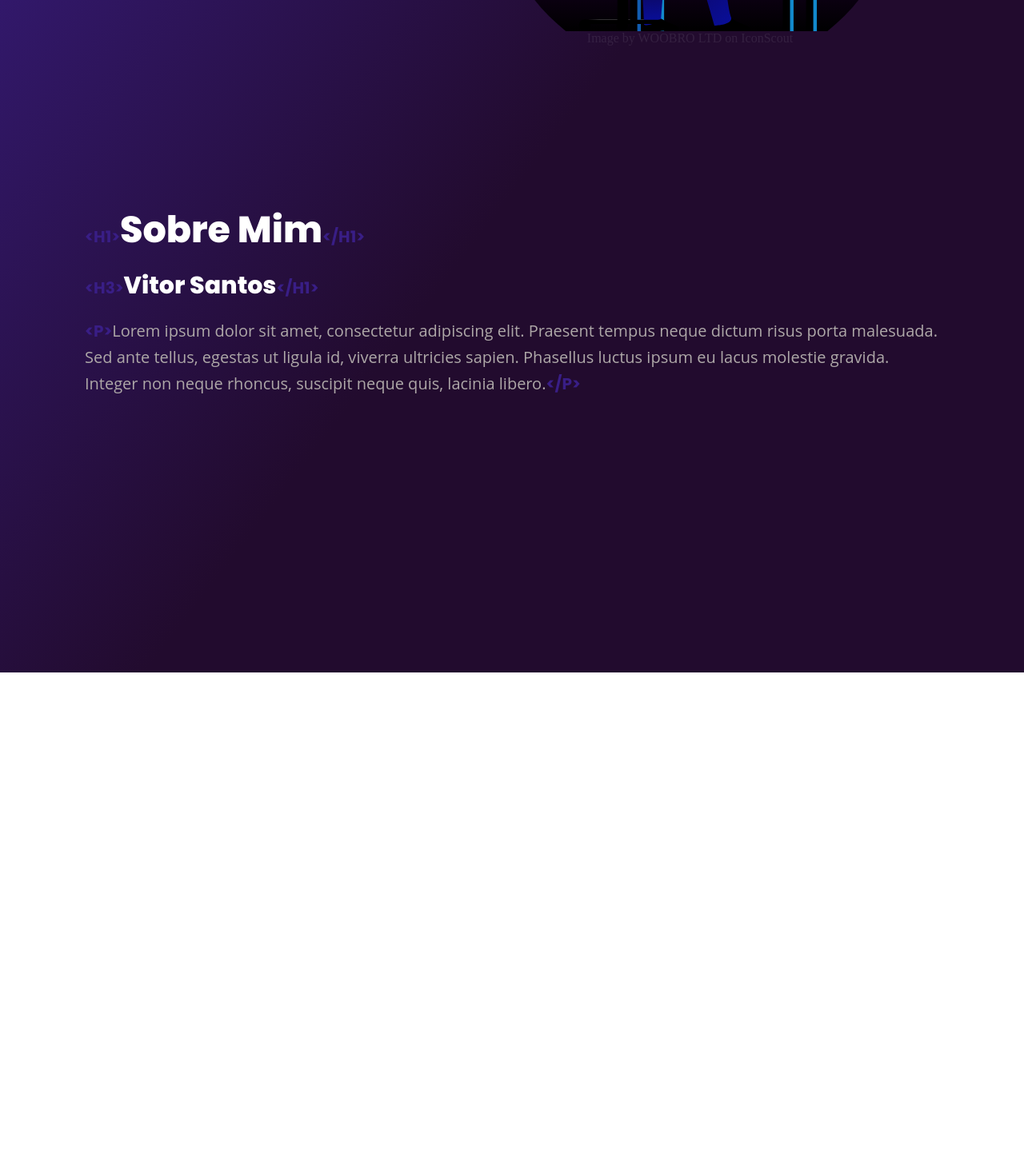
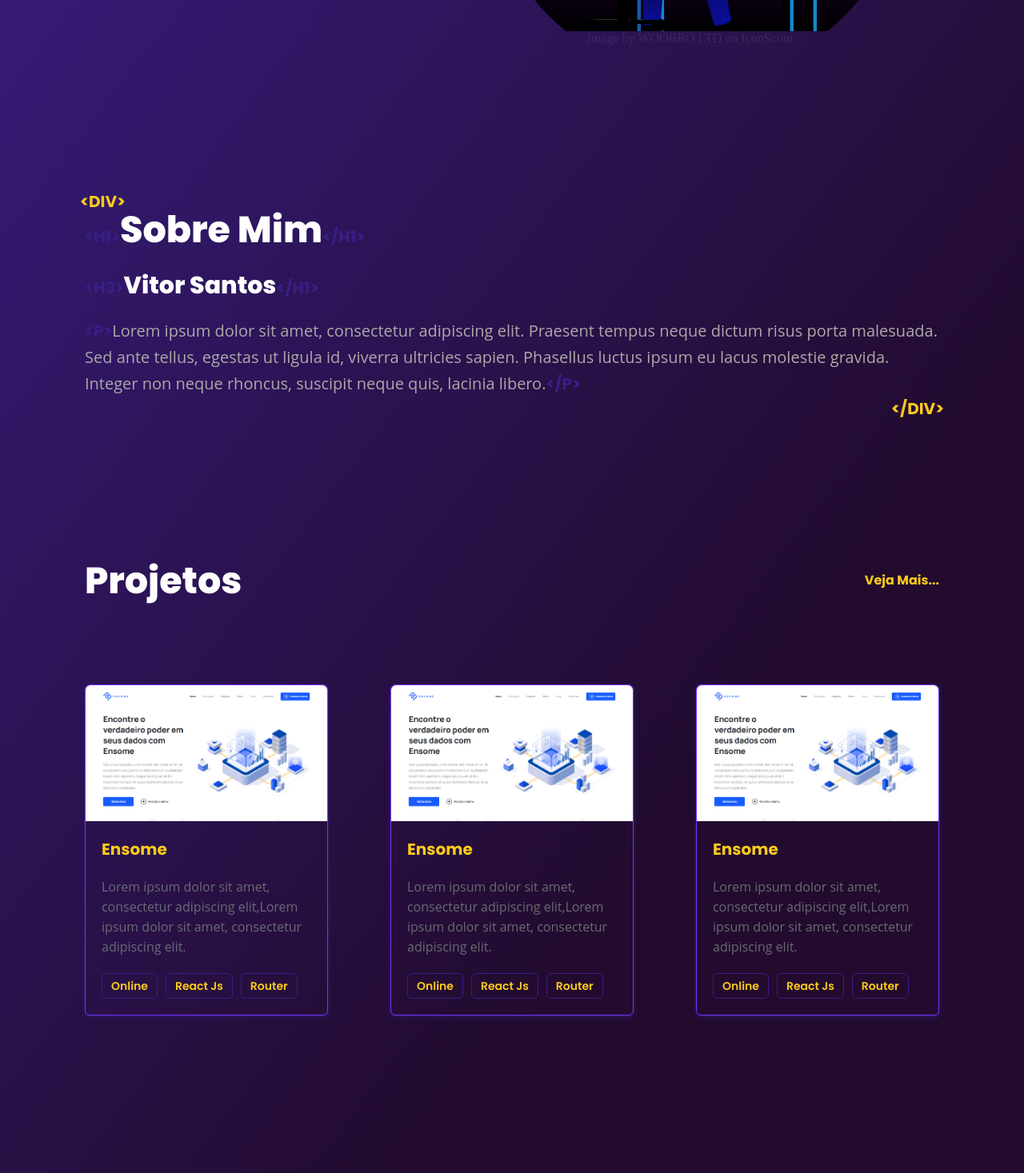
Before and after one commit to vitorFRE/Portifolio, a React (Vite) app: page / in a window 1280 px wide. Shown: the part 559-2026 px from the top of the page at 80% size. Before the commit the page ends 1400 px from the top, so only its background shows below. Built offline with nearby package versions, Linux system fonts and the light colour scheme.

Commit message:
Home projetos

```diff
--- a/src/App.css
+++ b/src/App.css
@@ -11,7 +11,7 @@
 }
 
 body {
-  height: 1400px;
+  height: 3400px;
   background: linear-gradient(127.48deg, #391E86 2.21%, #220B2E 53.35%) no-repeat;
   margin: 0px;
   color: var(--Black);
--- a/src/Components/Helper/Images.jsx
+++ b/src/Components/Helper/Images.jsx
@@ -2,12 +2,15 @@
 import Header_Logo from '../../assets/Header_logo.svg';
 // Introdução imagem
 import Intro_Img from '../../assets/Intro_Img.svg';
+// Home Projetos
+import ensome from '../../assets/ensome.png';
 // Icons
 import GitHub_Icon from '../../assets/GitHub-logo.svg';
 import Linkedin_Icon from '../../assets/Linkedin-logo.svg';
 
 //Exportando
 const imagens = {
+  ensome,
   Header_Logo,
   GitHub_Icon,
   Linkedin_Icon,
--- a/src/Components/Home/Home.jsx
+++ b/src/Components/Home/Home.jsx
@@ -1,4 +1,5 @@
 import React from 'react';
+import HomeProjetos from './HomeProjetos';
 import Introducao from './Introducao';
 import Sobre from './Sobre';
 
@@ -7,6 +8,7 @@ const Home = () => {
     <>
       <Introducao />
       <Sobre />
+      <HomeProjetos />
     </>
   );
 };
--- /dev/null
+++ b/src/Components/Home/HomeProjetos.jsx
@@ -0,0 +1,66 @@
+import React from 'react';
+import styles from './HomeProjetos.module.css';
+import i from '../Helper/Images';
+
+const HomeProjetos = () => {
+  return (
+    <section className={styles.home_projetos + ' container'}>
+      <div className={styles.home_projetos_titulo}>
+        <h2 className="T1-Exbold">Projetos</h2>
+        <p className="T6-Bold">Veja Mais...</p>
+      </div>
+
+      <div className={styles.home_projetos_cards}>
+        <ul className={styles.home_projetos_card}>
+          <li>
+            <img src={i.ensome} alt="Card Imagem" />
+          </li>
+          <li className={styles.card_titulo + ' T5-Bold'}>Ensome</li>
+          <li className={styles.card_descricao}>
+            Lorem ipsum dolor sit amet, consectetur adipiscing elit,Lorem ipsum
+            dolor sit amet, consectetur adipiscing elit.
+          </li>
+          <ul className={styles.cards_tag + ' T7-Semi'}>
+            <li>Online</li>
+            <li>React Js</li>
+            <li>Router</li>
+          </ul>
+        </ul>
+
+        <ul className={styles.home_projetos_card}>
+          <li>
+            <img src={i.ensome} alt="Card Imagem" />
+          </li>
+          <li className={styles.card_titulo + ' T5-Bold'}>Ensome</li>
+          <li className={styles.card_descricao}>
+            Lorem ipsum dolor sit amet, consectetur adipiscing elit,Lorem ipsum
+            dolor sit amet, consectetur adipiscing elit.
+          </li>
+          <ul className={styles.cards_tag + ' T7-Semi'}>
+            <li>Online</li>
+            <li>React Js</li>
+            <li>Router</li>
+          </ul>
+        </ul>
+
+        <ul className={styles.home_projetos_card}>
+          <li>
+            <img src={i.ensome} alt="Card Imagem" />
+          </li>
+          <li className={styles.card_titulo + ' T5-Bold'}>Ensome</li>
+          <li className={styles.card_descricao}>
+            Lorem ipsum dolor sit amet, consectetur adipiscing elit,Lorem ipsum
+            dolor sit amet, consectetur adipiscing elit.
+          </li>
+          <ul className={styles.cards_tag + ' T7-Semi'}>
+            <li>Online</li>
+            <li>React Js</li>
+            <li>Router</li>
+          </ul>
+        </ul>
+      </div>
+    </section>
+  );
+};
+
+export default HomeProjetos;
--- /dev/null
+++ b/src/Components/Home/HomeProjetos.module.css
@@ -0,0 +1,74 @@
+.home_projetos {
+  color: white;
+}
+.home_projetos_titulo {
+  display: flex;
+  justify-content: space-between;
+  align-items: center;
+  margin-top: 200px;
+  margin-bottom: 100px;
+}
+.home_projetos_titulo p {
+  color: var(--Dourado);
+  cursor: pointer;
+}
+
+.home_projetos_cards {
+  display: flex;
+  justify-content: space-between;
+  gap: 20px;
+  flex-wrap: wrap;
+}
+
+.home_projetos_card {
+  max-width: 304px;
+  border: 1px solid #7633FF;
+  box-shadow: 0px 2px 6px #2E1863, 0px 1px 2px #2E1863;
+  border-radius: 6px;
+}
+
+.home_projetos_card img {
+  border-radius:  6px 6px 0 0;
+}
+
+.card_titulo {
+  color: var(--Dourado);
+  padding: 20px 0 20px 20px;
+}
+
+.card_descricao {
+  font-family: 'Open Sans';
+  font-style: normal;
+  font-weight: 400;
+  font-size: 16px;
+  line-height: 25px;
+  color: var(--Cinza);
+  padding: 0 0 20px 20px;
+}
+.cards_tag {
+  padding: 0 0 20px 20px;
+  display: flex;
+  gap: 10px;
+}
+.cards_tag li {
+  color: var(--Dourado);
+  padding: 3px 11px;
+  border: 1px solid #391E86;
+  border-radius: 6px;
+  width: max-content;
+}
+
+
+@media (max-width: 700px) {
+  .home_projetos_titulo h2 {
+    font-weight: 800;
+    font-size: 38px;
+    line-height: 56px
+  }
+  .home_projetos_titulo p {
+    font-size: 13px;
+  }
+  .home_projetos_cards {
+    justify-content: center;
+  }
+}
--- a/src/Components/Home/Sobre.module.css
+++ b/src/Components/Home/Sobre.module.css
@@ -1,6 +1,31 @@
 .sobre {
   color: white;
   margin-top: 200px;
+  position: relative;
+}
+
+.sobre::after {
+  content: '</DIV>';
+  color: var(--Dourado);
+  font-family: 'Poppins';
+  font-style: normal;
+  font-weight: 700;
+  font-size: 20px;
+  line-height: 30px;
+  position: absolute;
+  right: 10px;
+}
+.sobre::before {
+  content: '<DIV>';
+  color: var(--Dourado);
+  font-family: 'Poppins';
+  font-style: normal;
+  font-weight: 700;
+  font-size: 20px;
+  line-height: 30px;
+  position: absolute;
+  top: -20px;
+  left: 10px;
 }
 
 .sobre h1::after {
```
Also changed, not shown: src/assets/ensome.png (added).
